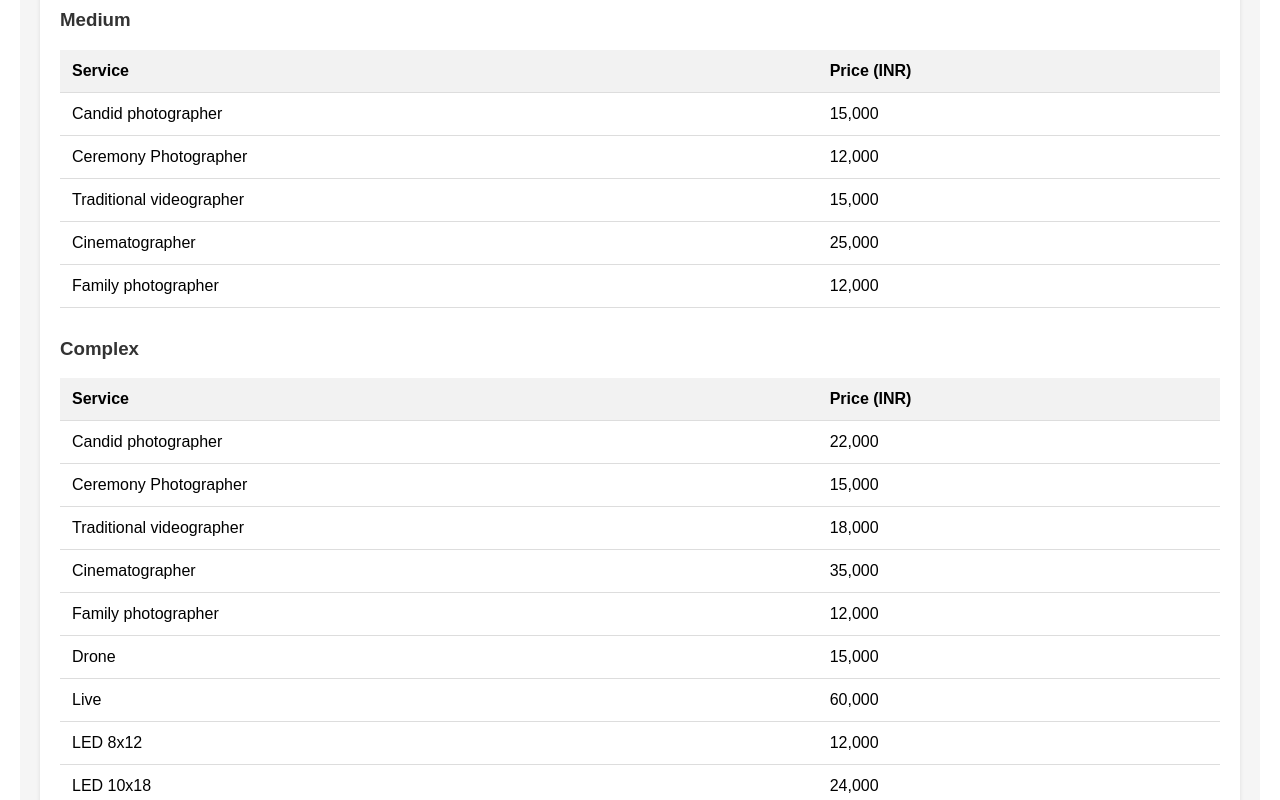
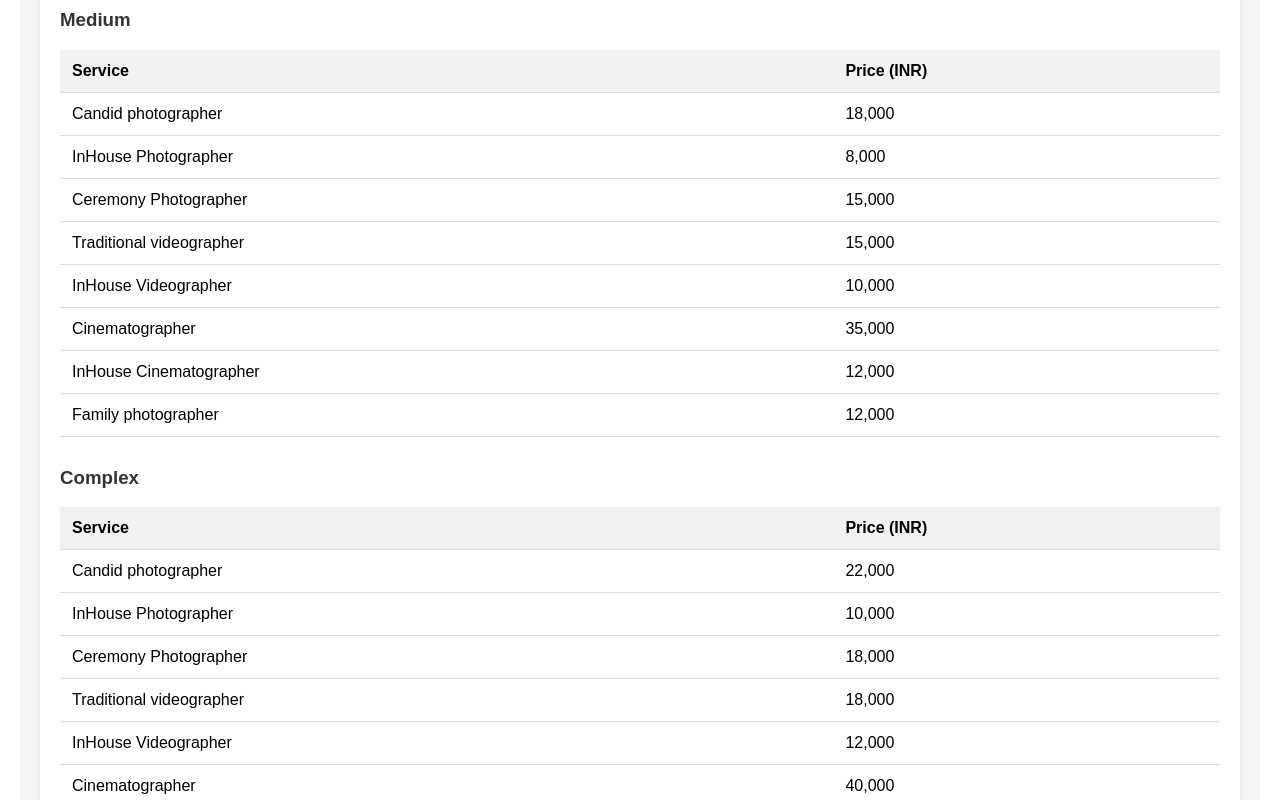
Before and after one commit to backendArchitect/quote-calculator, a Nuxt app: page /pricing in a window 1280 px wide. Shown: the part 1080-1880 px from the top of the page. Built offline with nearby package versions, Linux system fonts and the light colour scheme.

Commit message:
chore: update the pricing structure

```diff
--- a/constants/pricingData.ts
+++ b/constants/pricingData.ts
@@ -21,30 +21,36 @@ export const events = [
 
 export const services = {
   simple: [
-    { name: "Candid photographer", price: 18000 },
+    { name: "Candid photographer", price: 15000 },
     { name: "Ceremony Photographer", price: 12000 },
-    { name: "Traditional videographer", price: 15000 },
-    { name: "Cinematographer", price: 25000 },
+    { name: "Traditional videographer", price: 12000 },
+    { name: "Cinematographer", price: 30000 },
     { name: "Family photographer", price: 12000 },
   ],
   medium: [
-    { name: "Candid photographer", price: 15000 },
-    { name: "Ceremony Photographer", price: 12000 },
+    { name: "Candid photographer", price: 18000 },
+    { name: "InHouse Photographer", price: 8000 },
+    { name: "Ceremony Photographer", price: 15000 },
     { name: "Traditional videographer", price: 15000 },
-    { name: "Cinematographer", price: 25000 },
+    { name: "InHouse Videographer", price: 10000 },
+    { name: "Cinematographer", price: 35000 },
+    { name: "InHouse Cinematographer", price: 12000 },
     { name: "Family photographer", price: 12000 },
   ],
   complex: [
     { name: "Candid photographer", price: 22000 },
-    { name: "Ceremony Photographer", price: 15000 },
+    { name: "InHouse Photographer", price: 10000 },
+    { name: "Ceremony Photographer", price: 18000 },
     { name: "Traditional videographer", price: 18000 },
-    { name: "Cinematographer", price: 35000 },
-    { name: "Family photographer", price: 12000 },
+    { name: "InHouse Videographer", price: 12000 },
+    { name: "Cinematographer", price: 40000 },
+    { name: "InHouse Cinematographer", price: 15000 },
+    { name: "Family photographer", price: 15000 },
     { name: "Drone", price: 15000 },
     { name: "Live", price: 60000 },
     { name: "LED 8x12", price: 12000 },
     { name: "LED 10x18", price: 24000 },
-    { name: "SameDayEdit", price: 15000 },
+    { name: "SameDayEdit", price: 25000 },
     { name: "Youtube Live", price: 15000 },
     { name: "AI Scanner", price: 5000 },
   ],
@@ -52,7 +58,7 @@ export const services = {
     { name: "Candid photographer", price: 30000 },
     { name: "Ceremony Photographer", price: 22000 },
     { name: "Traditional videographer", price: 24000 },
-    { name: "Cinematographer", price: 40000 },
+    { name: "Cinematographer", price: 45000 },
     { name: "Drone", price: 20000 },
   ],
   threefunction: [
@@ -69,4 +75,5 @@ export const extras = [
   { name: "Wedding film", price: 15000 },
   { name: "2 TB harddisk", price: 7000 },
   { name: "4 TB hardisk", price: 14000 },
+  { name: "Per Day Edit", price: 12000 },
 ];
```
